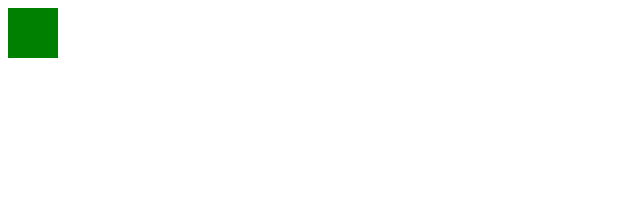
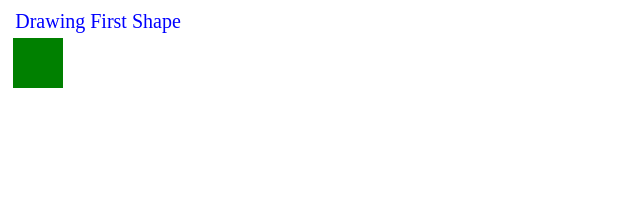
Before and after one commit to mukeshyadav/d3, a website: page index.html in a window 1280 px wide. Shown: the whole page, without its empty margins (0-640 px from the left). Drawn offline with Linux system fonts and the light colour scheme.

Commit message:
adding text using svg

```diff
--- a/index.html
+++ b/index.html
@@ -4,8 +4,11 @@
     <title>D3 Training</title>
   </head>
   <body>
-    <svg width="400" height="60">
-      <rect x="0" y="0" width="50" height="50" fill="green" />
+    <svg width="400" height="200">
+      <text x="90" y="20" text-anchor="middle" fill="blue" font-size="20px">
+        Drawing First Shape
+      </text>
+      <rect x="5" y="30" width="50" height="50" fill="green" />
     </svg>
   </body>
 </html>
```
